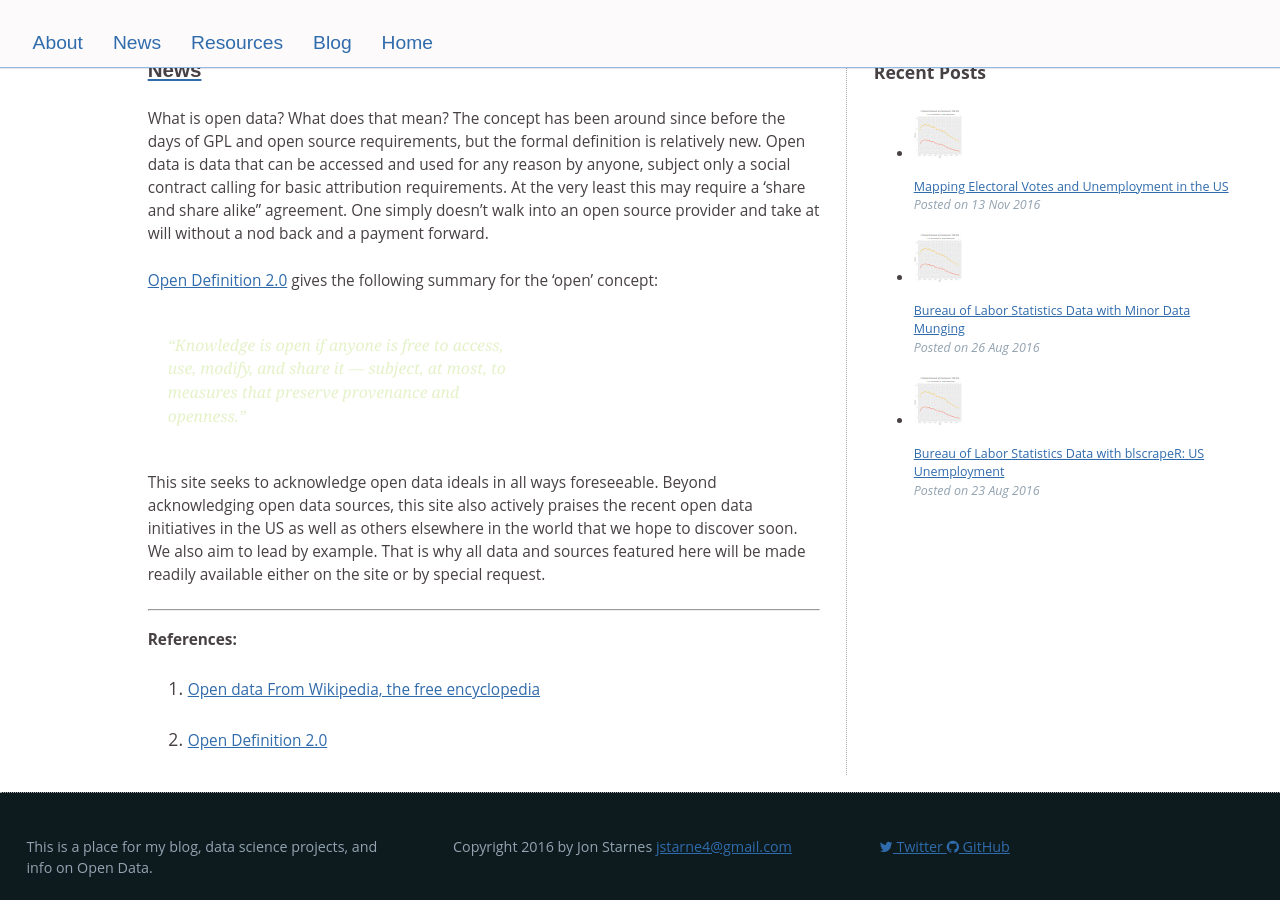
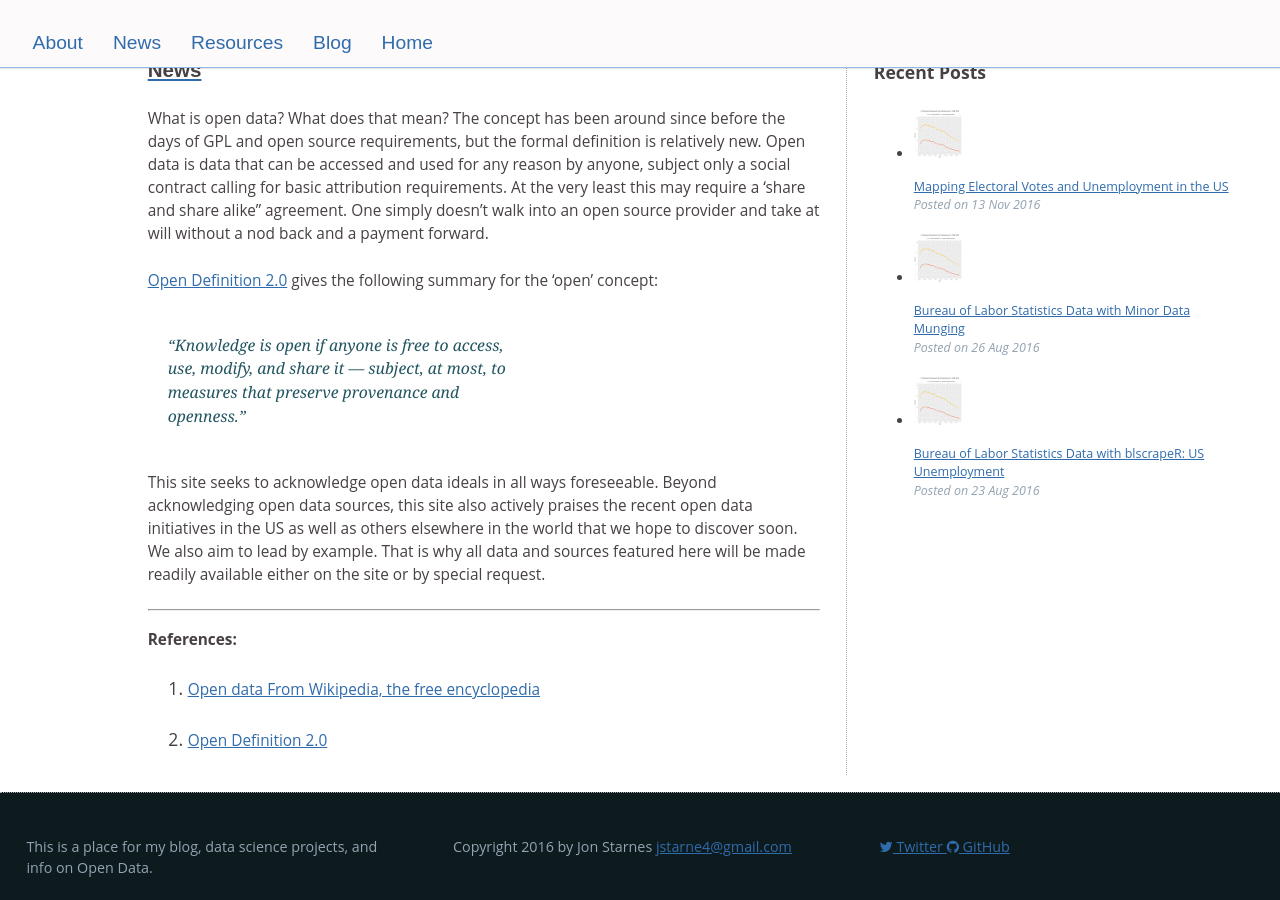
Before and after one commit to jon-starnes/jon-starnes.github.io, a Jekyll site: the page built from index.html, in a window 1280 px wide and 900 px high, scrolled down 161 px. Built offline with Jekyll 4.4.1, drawn with Linux system fonts in a browser that asks for light colours; nearby versions of some CDN libraries.

Commit message:
Style edits

```diff
--- a/_sass/_base.scss
+++ b/_sass/_base.scss
@@ -9,7 +9,7 @@ $heading-font-color: #474044;
 $light:  	#306BAC; /* #E7EDF4; */
 $header:  #0D1B1E; /* #1D1425; */
 $nav: 		#0D1B1E;
-$blockquote: #E5F2C9;
+$blockquote: #225560;
 
 *,
 *::before,
```
Also changed, not shown: _posts/news/2017-01-05-news.md (+1 -0 lines).
